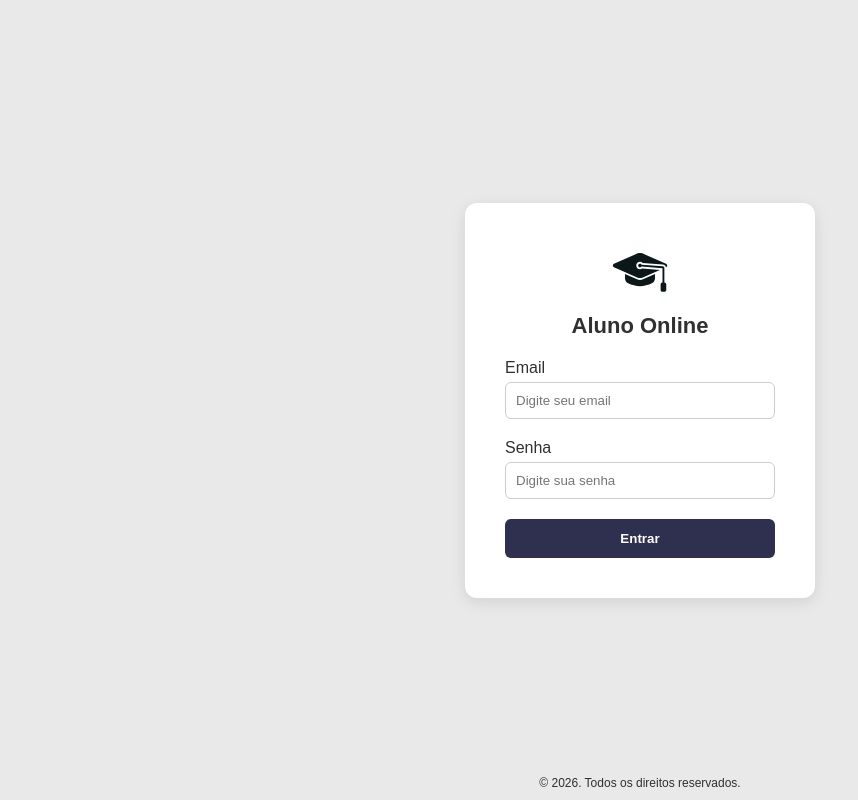
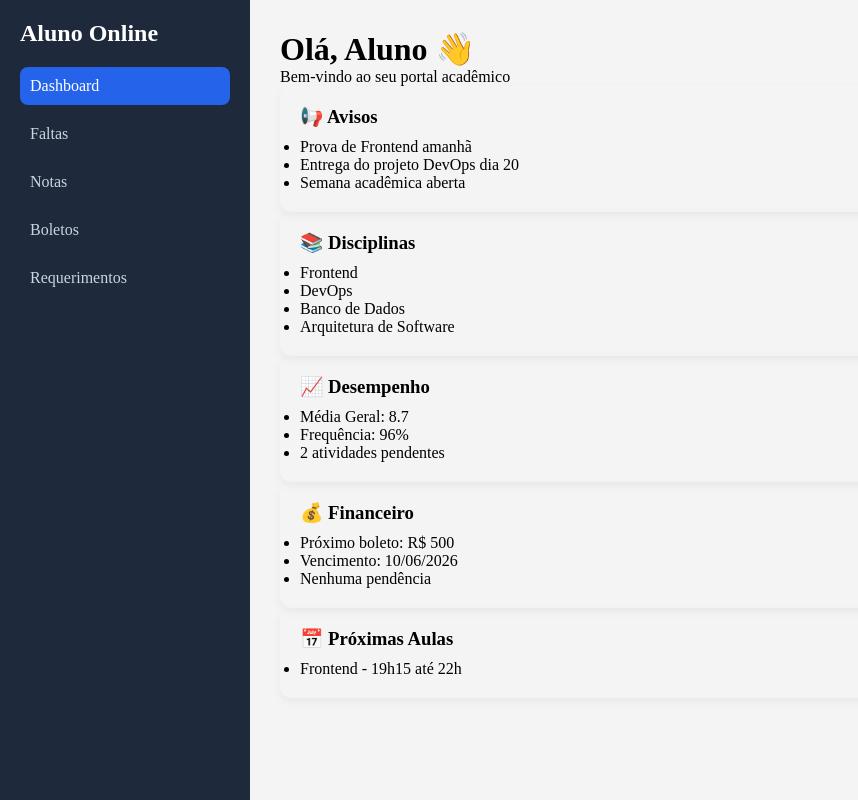
Before and after one commit to nalu00/frontend, a React (Vite) app in the folder praticas/aluno-online-react/: page / in a window 1280 px wide. Shown: the whole page, without its empty margins (0-858 px from the left). Built offline with nearby package versions, Linux system fonts and the light colour scheme.

Commit message:
feat: conclui pratica06. Fecha #ID

```diff
--- a/praticas/aluno-online-react/package.json
+++ b/praticas/aluno-online-react/package.json
@@ -11,7 +11,9 @@
   },
   "dependencies": {
     "react": "^19.2.0",
-    "react-dom": "^19.2.0"
+    "react-dom": "^19.2.0",
+    "react-router": "^7.15.0",
+    "react-router-dom": "^7.15.0"
   },
   "devDependencies": {
     "@eslint/js": "^9.39.1",
--- a/praticas/aluno-online-react/src/App.jsx
+++ b/praticas/aluno-online-react/src/App.jsx
@@ -1,23 +1,25 @@
-import Dashboard from './pages/Dashboard/Dashboard';
-import Notas from './pages/Notas/Notas';
-import Faltas from './pages/Faltas/Faltas';
-import Boletos from './pages/Boletos/Boletos';
-import Requerimentos from './pages/Requerimentos/Requerimentos';
-import Login from './pages/Login/Login';
+import { Routes, Route } from 'react-router-dom'
+
+import Layout from './components/Layout/Layout'
+
+import Dashboard from './pages/Dashboard/Dashboard'
+import Faltas from './pages/Faltas/Faltas'
+import Notas from './pages/Notas/Notas'
+import Boletos from './pages/Boletos/Boletos'
+import Requerimentos from './pages/Requerimentos/Requerimentos'
 
 function App() {
-  const pagina = 6;
-
   return (
-    <>
-      {pagina === 1 && <Dashboard />}
-      {pagina === 2 && <Notas />}
-      {pagina === 3 && <Faltas />}
-      {pagina === 4 && <Boletos />}
-      {pagina === 5 && <Requerimentos />}
-      {pagina === 6 && <Login />}
-    </>
-  );
+    <Routes>
+      <Route path="/" element={<Layout />}>
+        <Route index element={<Dashboard />} />
+        <Route path="faltas" element={<Faltas />} />
+        <Route path="notas" element={<Notas />} />
+        <Route path="boletos" element={<Boletos />} />
+        <Route path="requerimentos" element={<Requerimentos />} />
+      </Route>
+    </Routes>
+  )
 }
 
-export default App;
+export default App
--- a/praticas/aluno-online-react/src/components/Layout/Layout.css
+++ b/praticas/aluno-online-react/src/components/Layout/Layout.css
@@ -1,21 +1,16 @@
+* {
+  margin: 0;
+  padding: 0;
+  box-sizing: border-box;
+}
+
 .layout {
   display: flex;
-  height: 100vh;
-  background: var(--cor-fundo);
+  min-height: 100vh;
+  background-color: #f4f4f4;
 }
 
-.layout-main {
+.content {
   flex: 1;
   padding: 30px;
-  overflow-y: auto;
 }
-
-.layout-subtitulo {
-  margin-bottom: 20px;
-  color: #555;
-}
-
-.layout-content {
-  display: grid;
-  gap: 20px;
-}
--- a/praticas/aluno-online-react/src/components/Layout/Layout.jsx
+++ b/praticas/aluno-online-react/src/components/Layout/Layout.jsx
@@ -1,22 +1,17 @@
-import "./Layout.css";
-import Sidebar from "../Sidebar/Sidebar";
-import Header from "../Header/Header";
+import { Outlet } from 'react-router-dom'
+import Sidebar from '../Sidebar/Sidebar'
+import './Layout.css'
 
-function Layout({ titulo, subtitulo, children }) {
+function Layout() {
   return (
     <div className="layout">
       <Sidebar />
 
-      <main className="layout-main">
-        <Header titulo={titulo} />
-        <h2 className="layout-subtitulo">{subtitulo}</h2>
-
-        <section className="layout-content">
-          {children}
-        </section>
+      <main className="content">
+        <Outlet />
       </main>
     </div>
-  );
+  )
 }
 
-export default Layout;
+export default Layout
--- a/praticas/aluno-online-react/src/components/Sidebar/Sidebar.css
+++ b/praticas/aluno-online-react/src/components/Sidebar/Sidebar.css
@@ -1,12 +1,35 @@
 .sidebar {
-  width: 240px;
-  height: 100vh;
-  background: var(--cor-primaria);
-  color: var(--cor-branco);
-  padding: 25px;
+  width: 250px;
+  background-color: #1e293b;
+  padding: 20px;
+  display: flex;
+  flex-direction: column;
+  gap: 20px;
 }
 
-.sidebar-title {
-  font-size: 22px;
-  font-weight: bold;
+.sidebar h2 {
+  color: white;
 }
+
+.sidebar nav {
+  display: flex;
+  flex-direction: column;
+  gap: 10px;
+}
+
+.sidebar a {
+  text-decoration: none;
+  color: #cbd5e1;
+  padding: 10px;
+  border-radius: 8px;
+  transition: 0.3s;
+}
+
+.sidebar a:hover {
+  background-color: #334155;
+}
+
+.sidebar a.active {
+  background-color: #2563eb;
+  color: white;
+}
--- a/praticas/aluno-online-react/src/components/Sidebar/Sidebar.jsx
+++ b/praticas/aluno-online-react/src/components/Sidebar/Sidebar.jsx
@@ -1,14 +1,34 @@
-import "./Sidebar.css";
-import Menu from "../Menu/Menu";
+import { NavLink } from 'react-router-dom'
+import './Sidebar.css'
 
 function Sidebar() {
   return (
     <aside className="sidebar">
-      <h1 className="sidebar-title">Aluno Online</h1>
+      <h2>Aluno Online</h2>
 
-      <Menu />
+      <nav>
+        <NavLink to="/" end>
+          Dashboard
+        </NavLink>
+
+        <NavLink to="/faltas">
+          Faltas
+        </NavLink>
+
+        <NavLink to="/notas">
+          Notas
+        </NavLink>
+
+        <NavLink to="/boletos">
+          Boletos
+        </NavLink>
+
+        <NavLink to="/requerimentos">
+          Requerimentos
+        </NavLink>
+      </nav>
     </aside>
-  );
+  )
 }
 
-export default Sidebar;
+export default Sidebar
--- a/praticas/aluno-online-react/src/main.jsx
+++ b/praticas/aluno-online-react/src/main.jsx
@@ -1,10 +1,12 @@
-import React from "react";
-import ReactDOM from "react-dom/client";
-import App from "./App.jsx";
-import "./index.css";
+import React from 'react'
+import ReactDOM from 'react-dom/client'
+import App from './App'
+import { BrowserRouter } from 'react-router'
 
-ReactDOM.createRoot(document.getElementById("root")).render(
+ReactDOM.createRoot(document.getElementById('root')).render(
   <React.StrictMode>
-    <App />
-  </React.StrictMode>
-);
+    <BrowserRouter>
+      <App />
+    </BrowserRouter>
+  </React.StrictMode>,
+)
--- a/praticas/aluno-online-react/src/pages/Boletos/Boletos.jsx
+++ b/praticas/aluno-online-react/src/pages/Boletos/Boletos.jsx
@@ -1,19 +1,33 @@
 import "./Boletos.css";
-import Layout from "../../components/Layout/Layout";
 import Tabela from "../../components/Tabela/Tabela";
 
 function Boletos() {
-  const colunas = ["Vencimento", "Valor"];
+  const colunas = ["Vencimento", "Valor", "Status"];
 
   const dados = [
-    { vencimento: "01/04", valor: 500 },
-    { vencimento: "01/05", valor: 500 },
+    { vencimento: "10/06/2026", valor: "R$ 500", status: "Pago" },
+    { vencimento: "10/07/2026", valor: "R$ 500", status: "Pendente" },
+    { vencimento: "10/08/2026", valor: "R$ 500", status: "Pendente" },
   ];
 
   return (
-    <Layout titulo="Boletos" subtitulo="Pagamentos">
-      <Tabela titulos={colunas} dados={dados} />
-    </Layout>
+    <div className="boletos-page">
+      <div className="page-header">
+        <h1>Boletos</h1>
+        <p>Controle financeiro acadêmico</p>
+      </div>
+
+      <div className="info-cards">
+        <div className="info-card">
+          <h3>Mensalidade</h3>
+          <span>R$ 500</span>
+        </div>
+      </div>
+
+      <div className="table-container">
+        <Tabela titulos={colunas} dados={dados} />
+      </div>
+    </div>
   );
 }
 
--- a/praticas/aluno-online-react/src/pages/Dashboard/Dashboard.jsx
+++ b/praticas/aluno-online-react/src/pages/Dashboard/Dashboard.jsx
@@ -1,13 +1,60 @@
 import "./Dashboard.css";
-import Layout from "../../components/Layout/Layout";
 import Card from "../../components/Card/Card";
 
 function Dashboard() {
   return (
-    <Layout titulo="Olá, Aluno" subtitulo="Bem-vindo">
-      <Card titulo="Avisos" items={["Prova amanhã", "Evento"]} />
-      <Card titulo="Disciplinas" items={["Frontend", "DevOps"]} />
-    </Layout>
+    <div className="dashboard-container">
+      <div className="dashboard-header">
+        <h1>Olá, Aluno 👋</h1>
+        <p>Bem-vindo ao seu portal acadêmico</p>
+      </div>
+
+      <div className="dashboard-grid">
+        <Card
+          titulo="📢 Avisos"
+          items={[
+            "Prova de Frontend amanhã",
+            "Entrega do projeto DevOps dia 20",
+            "Semana acadêmica aberta",
+          ]}
+        />
+
+        <Card
+          titulo="📚 Disciplinas"
+          items={[
+            "Frontend",
+            "DevOps",
+            "Banco de Dados",
+            "Arquitetura de Software",
+          ]}
+        />
+
+        <Card
+          titulo="📈 Desempenho"
+          items={[
+            "Média Geral: 8.7",
+            "Frequência: 96%",
+            "2 atividades pendentes",
+          ]}
+        />
+
+        <Card
+          titulo="💰 Financeiro"
+          items={[
+            "Próximo boleto: R$ 500",
+            "Vencimento: 10/06/2026",
+            "Nenhuma pendência",
+          ]}
+        />
+
+        <Card
+          titulo="📅 Próximas Aulas"
+          items={[
+            "Frontend - 19h15 até 22h",
+          ]}
+        />
+      </div>
+    </div>
   );
 }
 
--- a/praticas/aluno-online-react/src/pages/Faltas/Faltas.jsx
+++ b/praticas/aluno-online-react/src/pages/Faltas/Faltas.jsx
@@ -1,23 +1,26 @@
 import "./Faltas.css";
-import Layout from "../../components/Layout/Layout";
 import Tabela from "../../components/Tabela/Tabela";
 
 function Faltas() {
-  const colunas = ["Disciplina", "Faltas"];
+  const colunas = ["Disciplina", "Faltas", "Limite"];
 
   const dados = [
-    { Disciplina: "Frontend", Faltas: 2 },
-    { Disciplina: "DevOps", Faltas: 1 },
+    { Disciplina: "Frontend", Faltas: 2, Limite: 15 },
+    { Disciplina: "DevOps", Faltas: 1, Limite: 15 },
+    { Disciplina: "Banco de Dados", Faltas: 4, Limite: 15 },
+    { Disciplina: "Arquitetura", Faltas: 3, Limite: 15 },
   ];
 
   return (
-    <Layout titulo="Faltas" subtitulo="Histórico">
-      <div className="faltas-container">
-        <div className="faltas-card">
-          <Tabela titulos={colunas} dados={dados} />
-        </div>
+    <div className="faltas-page">
+      <div className="page-header">
+        <h1>Faltas</h1>
       </div>
-    </Layout>
+
+      <div className="table-container">
+        <Tabela titulos={colunas} dados={dados} />
+      </div>
+    </div>
   );
 }
 
--- a/praticas/aluno-online-react/src/pages/Notas/Notas.jsx
+++ b/praticas/aluno-online-react/src/pages/Notas/Notas.jsx
@@ -1,23 +1,34 @@
 import "./Notas.css";
-import Layout from "../../components/Layout/Layout";
 import Tabela from "../../components/Tabela/Tabela";
 
 function Notas() {
-  const colunas = ["Disciplina", "Nota"];
+  const colunas = ["Disciplina", "Nota", "Status"];
 
   const dados = [
-    { Disciplina: "Frontend", Nota: 8.5 },
-    { Disciplina: "DevOps", Nota: 9.0 },
+    { Disciplina: "Frontend", Nota: 8.5, Status: "Aprovado" },
+    { Disciplina: "DevOps", Nota: 9.0, Status: "Aprovado" },
+    { Disciplina: "Banco de Dados", Nota: 7.2, Status: "Aprovado" },
+    { Disciplina: "Arquitetura", Nota: 6.5, Status: "Recuperação" },
   ];
 
   return (
-    <Layout titulo="Notas" subtitulo="Histórico">
-      <div className="notas-container">
-        <div className="notas-card">
-          <Tabela titulos={colunas} dados={dados} />
+    <div className="notas-page">
+      <div className="page-header">
+        <h1>Notas</h1>
+      </div>
+
+      <div className="info-cards">
+        <div className="info-card">
+          <h3>Média Geral</h3>
+          <span>8.7</span>
         </div>
+
       </div>
-    </Layout>
+
+      <div className="table-container">
+        <Tabela titulos={colunas} dados={dados} />
+      </div>
+    </div>
   );
 }
 
--- a/praticas/aluno-online-react/src/pages/Requerimentos/Requerimentos.jsx
+++ b/praticas/aluno-online-react/src/pages/Requerimentos/Requerimentos.jsx
@@ -1,18 +1,40 @@
 import "./Requerimentos.css";
-import Layout from "../../components/Layout/Layout";
 import Tabela from "../../components/Tabela/Tabela";
 
 function Requerimentos() {
-  const colunas = ["Tipo", "Status"];
+  const colunas = ["Tipo", "Data", "Status"];
 
   const dados = [
-    { tipo: "Declaração", status: "Em análise" },
+    {
+      Tipo: "Declaração Acadêmica",
+      Data: "01/06/2026",
+      Status: "Em análise",
+    },
+    {
+      Tipo: "Histórico Escolar",
+      Data: "20/05/2026",
+      Status: "Concluído",
+    },
   ];
 
   return (
-    <Layout titulo="Requerimentos" subtitulo="Solicitações">
-      <Tabela titulos={colunas} dados={dados} />
-    </Layout>
+    <div className="requerimentos-page">
+      <div className="page-header">
+        <h1>Requerimentos</h1>
+        <p>Solicitações acadêmicas</p>
+      </div>
+
+      <div className="info-cards">
+        <div className="info-card">
+          <h3>Total</h3>
+          <span>2</span>
+        </div>
+      </div>
+
+      <div className="table-container">
+        <Tabela titulos={colunas} dados={dados} />
+      </div>
+    </div>
   );
 }
 
```
Also changed, not shown: 1 other file (tests, documents, lock files or other folders).
